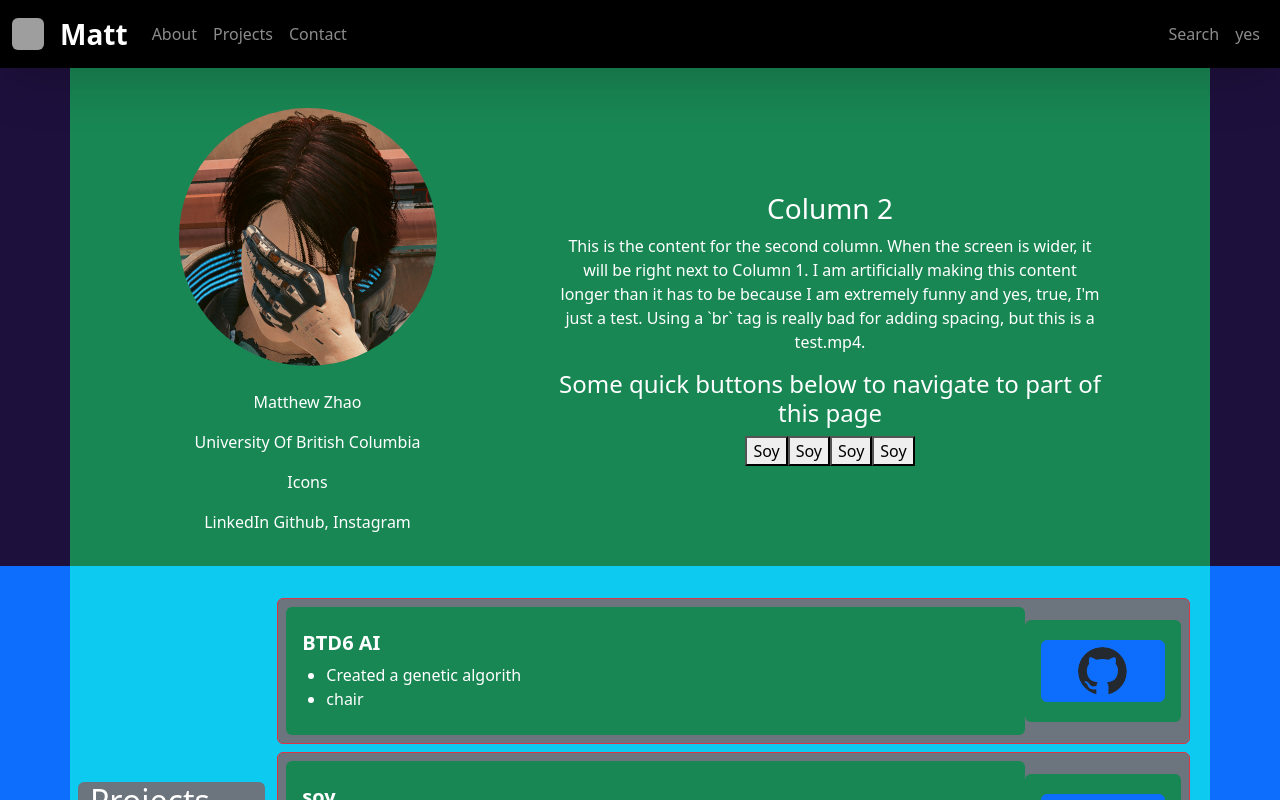
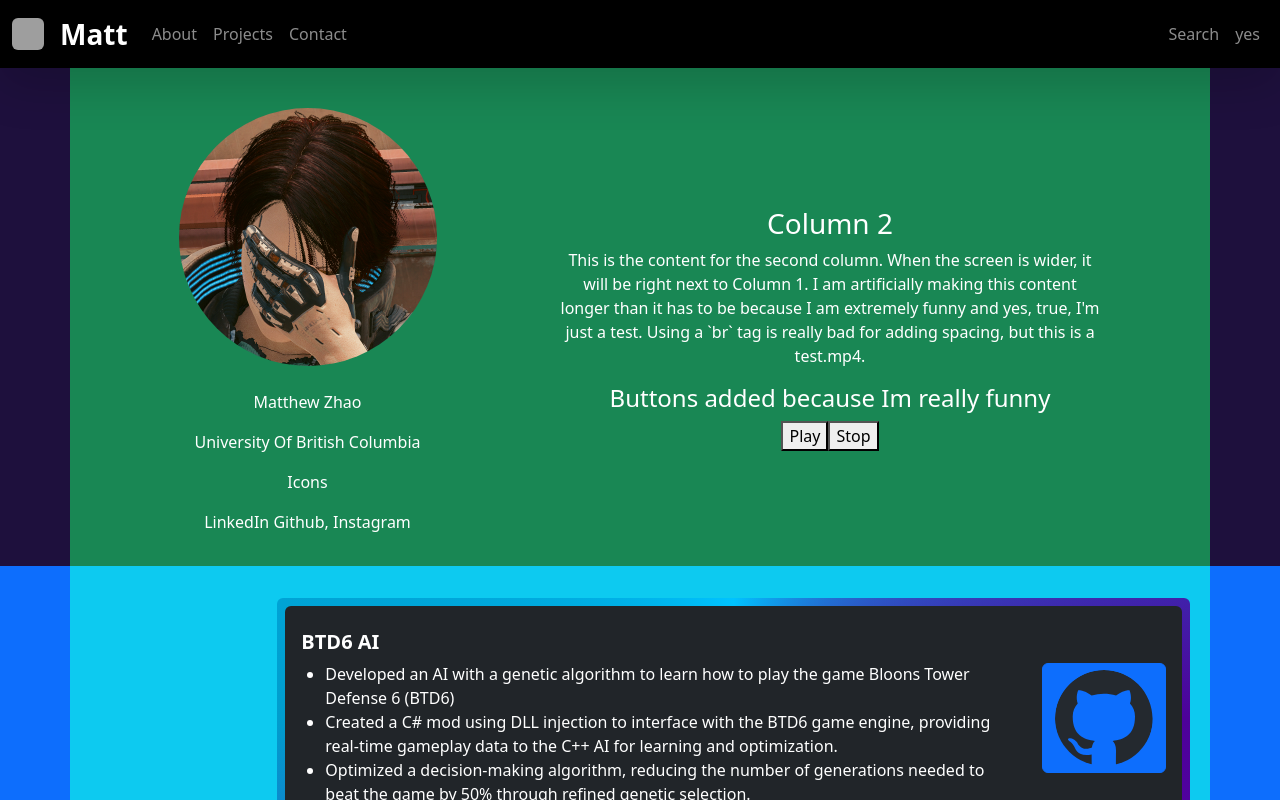
Before and after one commit to Matthewz43/MattsWebsite, a React (Vite) app: page /#/ in a window 1280 px wide. Shown: the top 800 px of the page. Built offline with nearby package versions, Linux system fonts and the light colour scheme; grey boxes are pictures that could not be loaded.

Commit message:
Added sfx
Made projects list more attractive

```diff
--- a/src/App.css
+++ b/src/App.css
@@ -37,3 +37,58 @@ body {
   font-size: 1.1rem; /* Example: make it slightly larger */
 
 }
+
+.box {
+  background: #142d4a;
+  height: inherit;
+
+  border-radius: 10px;
+  position: relative;
+
+
+
+}
+
+
+@property --deg{
+  syntax: '<angle>';
+  inherits: true;
+  initial-value: 0deg;
+
+}
+
+
+
+@keyframes autoRotate{
+  to {
+    --deg: 360deg;
+  }
+}
+
+.box2 {
+    background: #142d4a;
+
+  background: conic-gradient(
+    from var(--deg) at center,
+    #00c3ff,
+    #4d0199,
+    #6300c6,
+    #009dcd,
+
+    #00c3ff
+  );
+
+
+
+  animation: autoRotate 2s linear infinite;
+  transition: all 0.4s;
+  animation-play-state: paused;
+
+}
+.box2:hover {
+  transform: scale(1.01);
+
+}
+.rotatebox2 {
+  animation-play-state: running;
+}
--- a/src/components/AboutPage.tsx
+++ b/src/components/AboutPage.tsx
@@ -71,12 +71,17 @@ const AboutPage = () => {
       </Section>
       <Section color="bg-primary">
         <ExampleItem color="bg-transparent">
+          <div className = "box2">
           <h2 className="fs-2 fw-bold mb-4">Welcome to Section One</h2>
           <p className="fs-5">
             This section's height will grow to fit this paragraph and any other
             content you add. Try adding more text or images to see it expand.
           </p>
+          </div>
         </ExampleItem>
+      </Section>
+      <Section color="bg-primary pb-5">
+        <div className = "box2 " ></div>
       </Section>
     </>
   );
--- a/src/components/AboutPage/Biography.tsx
+++ b/src/components/AboutPage/Biography.tsx
@@ -1,7 +1,7 @@
 import avatar from "../../assets/avatar.png"; // The bundler handles this import.
+import AMONGUS from "../../assets/Amogus.mp3";
 
-
-
+import{ useRef } from "react";
 
 function MeIcon() {
   return (
@@ -23,6 +23,24 @@ function MeIcon() {
 }
 
 function BiographyDescription() {
+
+
+  const audioRef = useRef<HTMLAudioElement>(new Audio(AMONGUS));
+
+
+  const playSound = () => {
+    const audio = audioRef.current;
+    audio.currentTime = 0; // restart if already playing
+    audio.play().catch((err) => console.error("Error playing sound:", err));
+  };
+
+  const stopSound = () => {
+    const audio = audioRef.current;
+    audio.pause();
+    audio.currentTime = 0; // reset to start
+  };
+
+
   return (
     <>
       <h3>Column 2</h3>
@@ -30,13 +48,11 @@ function BiographyDescription() {
         This is the content for the second column. When the screen is wider, it will be right next to Column 1. I am artificially making this content longer than it has to be because I am extremely funny and yes, true, I'm just a test. Using a `br` tag is really bad for adding spacing, but this is a test.mp4.
       </p>
       <h4>
-        Some quick buttons below to navigate to part of this page
+        Buttons added because Im really funny
       </h4>
       <div className="display-flex">
-        <button>Soy</button>
-        <button>Soy</button>
-        <button>Soy</button>
-        <button>Soy</button>
+        <button onClick = {playSound}>Play</button>
+        <button onClick = {stopSound}>Stop</button>
       </div>
     </>
   );
--- a/src/components/AboutPage/Projects.tsx
+++ b/src/components/AboutPage/Projects.tsx
@@ -3,6 +3,7 @@ import type { MouseEvent } from "react";
 import githubIcon from "../../assets/github-mark.svg";
 import linksvgIcon from "../../assets/link-svg.svg";
 import { redirect } from "react-router-dom";
+import { useState } from "react";
 
 interface ProjectItemDescription {
   title: string;
@@ -17,8 +18,13 @@ function SingleProjectItem({
   githubLink = "github.com",
   otherLink = "soy",
 }: ProjectItemDescription) {
-  function handleMouseOver(event: MouseEvent) {
+
+
+  const [isHovered, setIsHovered] = useState(false);
+
+  function handleMouseOverItem(event: MouseEvent) {
     console.log("Mouseover: ", event);
+
   }
   function redirectToGithub() {
     window.open(githubLink, "_blank", "noopener,noreferrer");
@@ -27,11 +33,15 @@ function SingleProjectItem({
   return (
     <>
       <li
-        className="container bg-secondary p-2 my-2 rounded list-unstyled border border-danger"
-        onMouseOver={handleMouseOver}
+        className={`container my-2 p-2 rounded list-unstyled box2  ${isHovered ? "rotatebox2" : ""}`}
+
+        onMouseOver={handleMouseOverItem}
+        onMouseEnter={() => setIsHovered(true)}
+        onMouseLeave={() => setIsHovered(false)}
       >
+        <div className = "bg-dark rounded ">
         <div className="d-flex align-items-center">
-          <div className="p-2  rounded bg-success flex-grow-1">
+          <div className="p-2  rounded flex-grow-1">
             <h5 className="mx-2 fw-bold mt-3">{title}</h5>
             <ul className="">
               {description.map((item, index) => (
@@ -42,7 +52,7 @@ function SingleProjectItem({
               ))}
             </ul>
           </div>
-          <div className="p-3 rounded bg-success d-flex flex-column align-items-end">
+          <div className="p-3 rounded d-flex flex-column align-items-end">
             <button
               type="button"
               className="btn btn-primary my-1"
@@ -51,10 +61,11 @@ function SingleProjectItem({
               <img
                 src={githubIcon}
                 alt="Github"
-                className="rounded-circle w-50 "
+                className="rounded-circle  "
               ></img>
             </button>
           </div>
+        </div>
         </div>
       </li>
     </>
@@ -104,7 +115,9 @@ function ProjectsContainer() {
   const projectsToShow = [
     {
       title: "BTD6 AI",
-      description: ["Created a genetic algorith", "chair"],
+      description: ["Developed an AI with a genetic algorithm to learn how to play the game Bloons Tower Defense 6 (BTD6)",
+         "Created a C# mod using DLL injection to interface with the BTD6 game engine, providing real-time gameplay data to the C++ AI for learning and optimization.",
+          "Optimized a decision-making algorithm, reducing the number of generations needed to beat the game by 50% through refined genetic selection."],
       githubLink: "https://github.com/zycata/BTD6Machina",
       otherLink: "please do above",
     },
@@ -120,7 +133,7 @@ function ProjectsContainer() {
       {" "}
       {/*remove bg-info later*/}
       <div className="bg-info row p-2">
-        <div className="bg-secondary col-lg-2 align-self-center rounded ">
+        <div className="bg-secondary col-lg-2 align-self-center rounded text-center">
           <h2>Projects</h2>
           <p>
             <a
@@ -138,6 +151,7 @@ function ProjectsContainer() {
           ))}
 
           <SingleProjectItem {...projExample} />
+          <div className = "box"> </div>
         </div>
       </div>
     </>
--- a/src/components/ContactPage.tsx
+++ b/src/components/ContactPage.tsx
@@ -1,3 +1,25 @@
+
+
+
+
+
+
+
+
+
+
+function PasswordGame() {
+
+    // alright so container for the entire thing, and then an container for the rules, and then a container for the password input and then some fuckass logic to make this game work
+
+    return  (
+
+        <>
+        soy
+        </>
+    )
+}
+
 
 
 
@@ -7,9 +29,12 @@ function ContactPage() {
 
         <>
         <main className="container mt-5 pt-5"></main>
-        <section>
+        <section id = "fun">
             <h1 className = "text-center">Hey yall</h1>
         </section>
+        <div>
+
+        </div>
         </>)
 }
 
```
Also changed, not shown: 1 other file (tests, documents, lock files or other folders).
